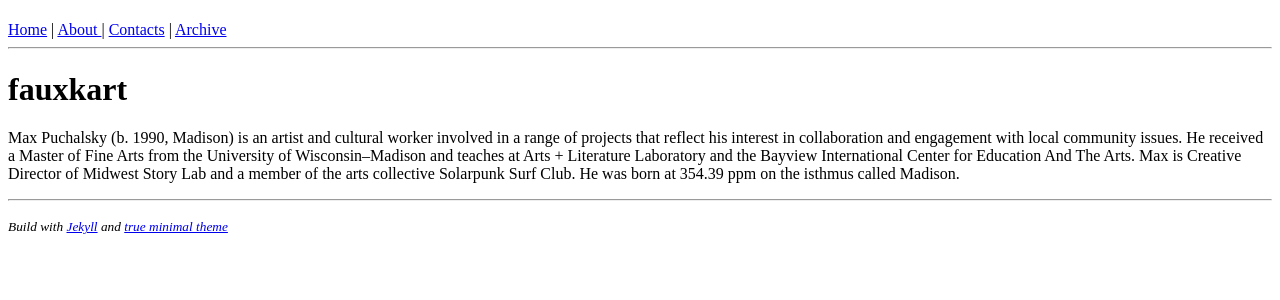
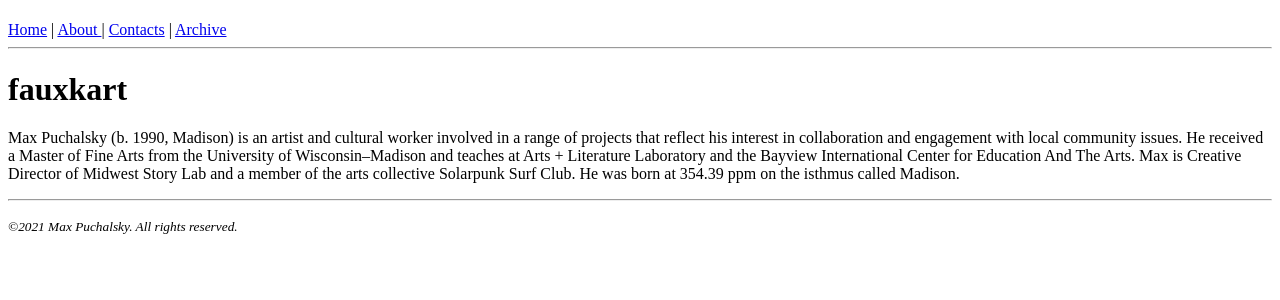
Before and after one commit to mpuchalsky/fauxkart, a Jekyll site: the page built from README.md, in a window 1280 px wide. Shown: the top 300 px of the page. Built offline with Jekyll 4.4.1, drawn with Linux system fonts in a browser that asks for light colours; our own code applies the rules of GitHub Pages for plain Markdown files.

Commit message:
Update default.html

```diff
--- a/_layouts/default.html
+++ b/_layouts/default.html
@@ -24,6 +24,6 @@
 
     {{ content }}
 <hr>
-    <p><small> <i>Build with <a href="https://jekyllrb.com/">Jekyll</a> and  <a href="https://github.com/cyevgeniy/jekyll-true-minimal/">true minimal theme</a></i> </small></p>
+    <p><small> <i>©2021 Max Puchalsky. All rights reserved.</i> </small></p>
 </body>
 </html>
```
